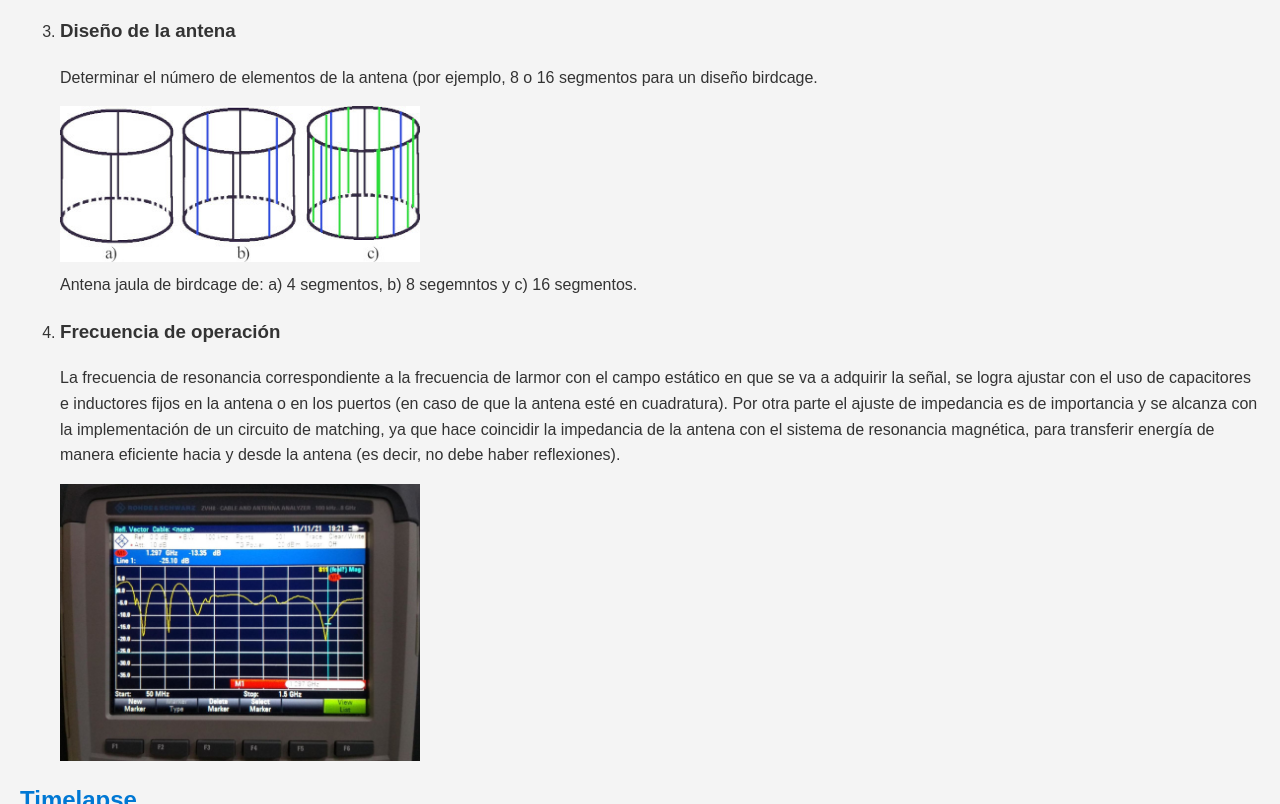
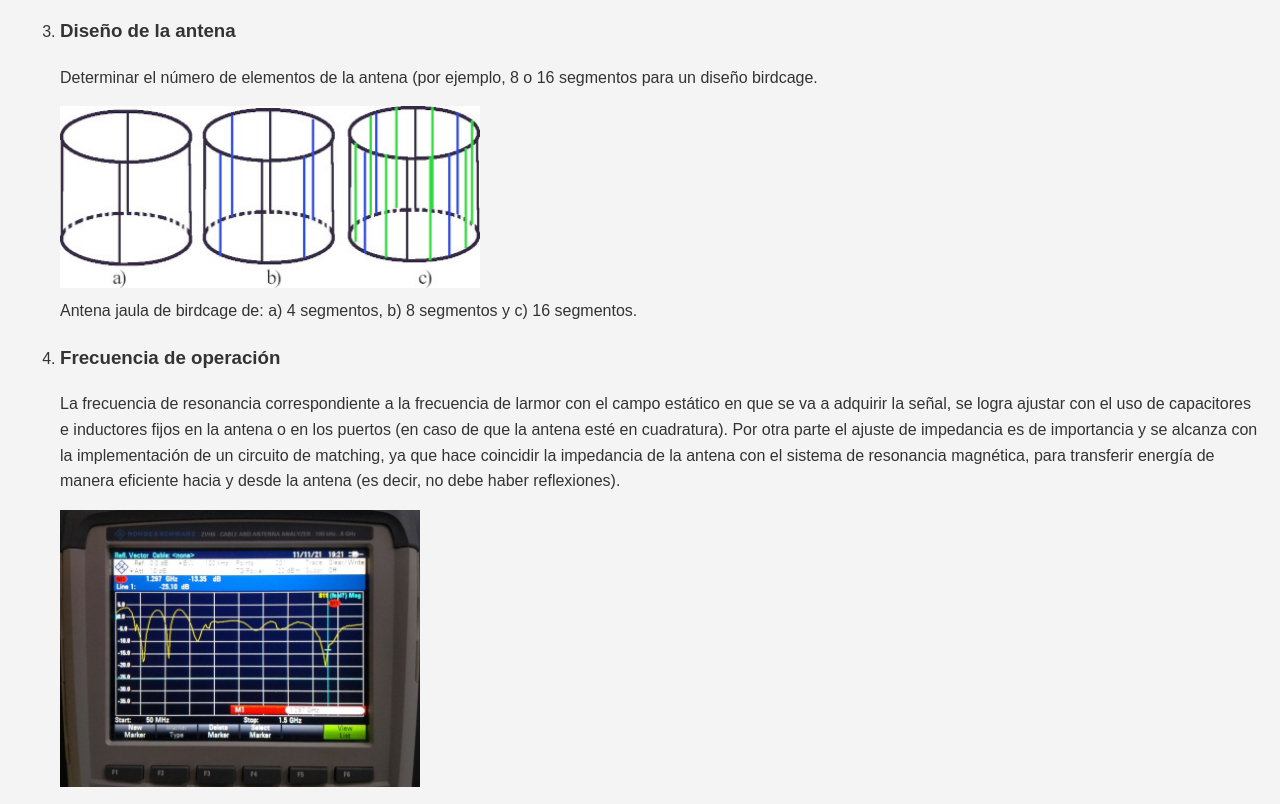
Before and after one commit to ssolisnajera/desarrollo_antenarf, a plain HTML site: page docs/index.html in a window 1280 px wide. Shown: the part 2796-3600 px from the top of the page. Drawn offline with Linux system fonts and the light colour scheme.

Commit message:
actualizacion3.0.2

```diff
--- a/docs/index.html
+++ b/docs/index.html
@@ -78,8 +78,8 @@
                 <li>
                     <h3>Diseño de la antena</h3>
                     <p>Determinar el número de elementos de la antena (por ejemplo, 8 o 16 segmentos para un diseño birdcage.</p>
-                    <img src="assets/images/jaulaperico2.jpg" alt="Jaula de Pájaro segmentos" width="30%">
-                    <figcaption>Antena jaula de birdcage de: a) 4 segmentos, b) 8 segemntos y c) 16 segmentos.</figcaption>
+                    <img src="assets/images/jaulaperico2.jpg" alt="Jaula de Pájaro segmentos" width="35%">
+                    <figcaption>Antena jaula de birdcage de: a) 4 segmentos, b) 8 segmentos y c) 16 segmentos.</figcaption>
                 </li>
                 <li>
                     <h3>Frecuencia de operación</h3>
```
